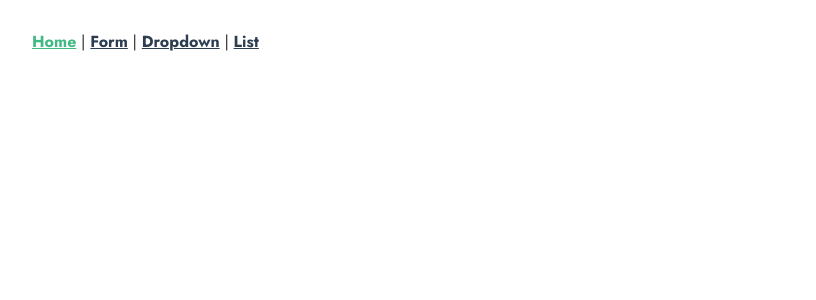
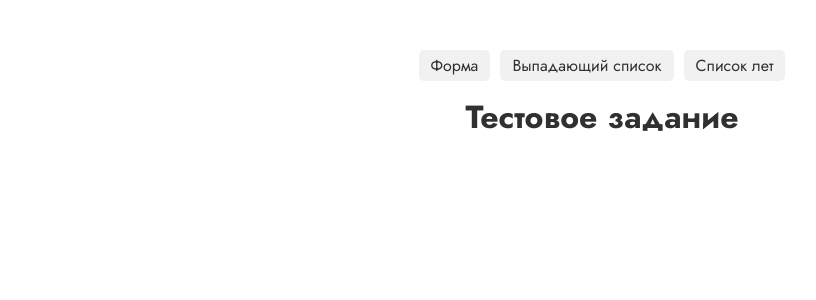
Before and after one commit to kadonomaro/madrobots-test, a Vue app: page / in a window 1280 px wide. Shown: the top 300 px of the page, without its empty margins (38-854 px from the left). Built offline with nearby package versions, Linux system fonts and the light colour scheme.

Commit message:
feat: add navigation component

```diff
--- a/src/components/Form/FormComponent.vue
+++ b/src/components/Form/FormComponent.vue
@@ -82,7 +82,12 @@ export default {
 
 			if (Object.values(this.errors).every(error => error.valid)) {
 				this.$emit('on-submit', this.form);
+				this.clear();
 			}
+		},
+
+		clear() {
+			Object.keys(this.form).forEach(key => this.form[key] = '');
 		}
 	}
 }
--- /dev/null
+++ b/src/components/blocks/AppNavigation.vue
@@ -0,0 +1,51 @@
+<template>
+	<nav class="navigation">
+		<ul class="navigation__list">
+			<li class="navigation__item" v-for="route in routes" :key="route.name">
+				<router-link class="navigation__link" :to="{ name: route.name }">{{route.title}}</router-link>
+			</li>
+		</ul>
+	</nav>
+</template>
+
+<script>
+export default {
+	name: 'AppNavigation',
+	data() {
+		return {
+			routes: [
+				{ title: 'Форма', name: 'FormPage' },
+				{ title: 'Выпадающий список', name: 'DropdownPage' },
+				{ title: 'Список лет', name: 'ListPage' }
+			]
+		}
+	}
+}
+</script>
+
+<style lang="scss">
+	.navigation {
+		&__list {
+			display: flex;
+			justify-content: center;
+			margin: 0;
+			padding: 20px 0;
+			list-style: none;
+		}
+		&__item {
+			margin: 0 5px;
+		}
+		&__link {
+			display: block;
+			padding: 4px 12px;
+			color: inherit;
+			text-decoration: none;
+			background-color: $color-light-gray;
+			border-radius: 5px;
+			transition: background-color 0.1s ease-in;
+			&:hover {
+				background-color: darken($color: $color-light-gray, $amount: 5%);
+			}
+		}
+	}
+</style>
--- a/src/pages/HomePage.vue
+++ b/src/pages/HomePage.vue
@@ -1,17 +1,17 @@
 <template>
-  <div class="home">
-    <div id="nav">
-      <router-link to="/">Home</router-link> |
-      <router-link to="/form">Form</router-link> |
-			<router-link to="/dropdown">Dropdown</router-link> |
-			<router-link to="/list">List</router-link>
-    </div>
+  <div class="page">
+		<AppNavigation />
+		<h1 class="page__title">Тестовое задание</h1>
   </div>
 </template>
 
 <script>
+import AppNavigation from '@/components/blocks/AppNavigation';
 
 export default {
-  name: 'HomePage'
+	name: 'HomePage',
+	components: {
+		AppNavigation
+	},
 }
 </script>
```
